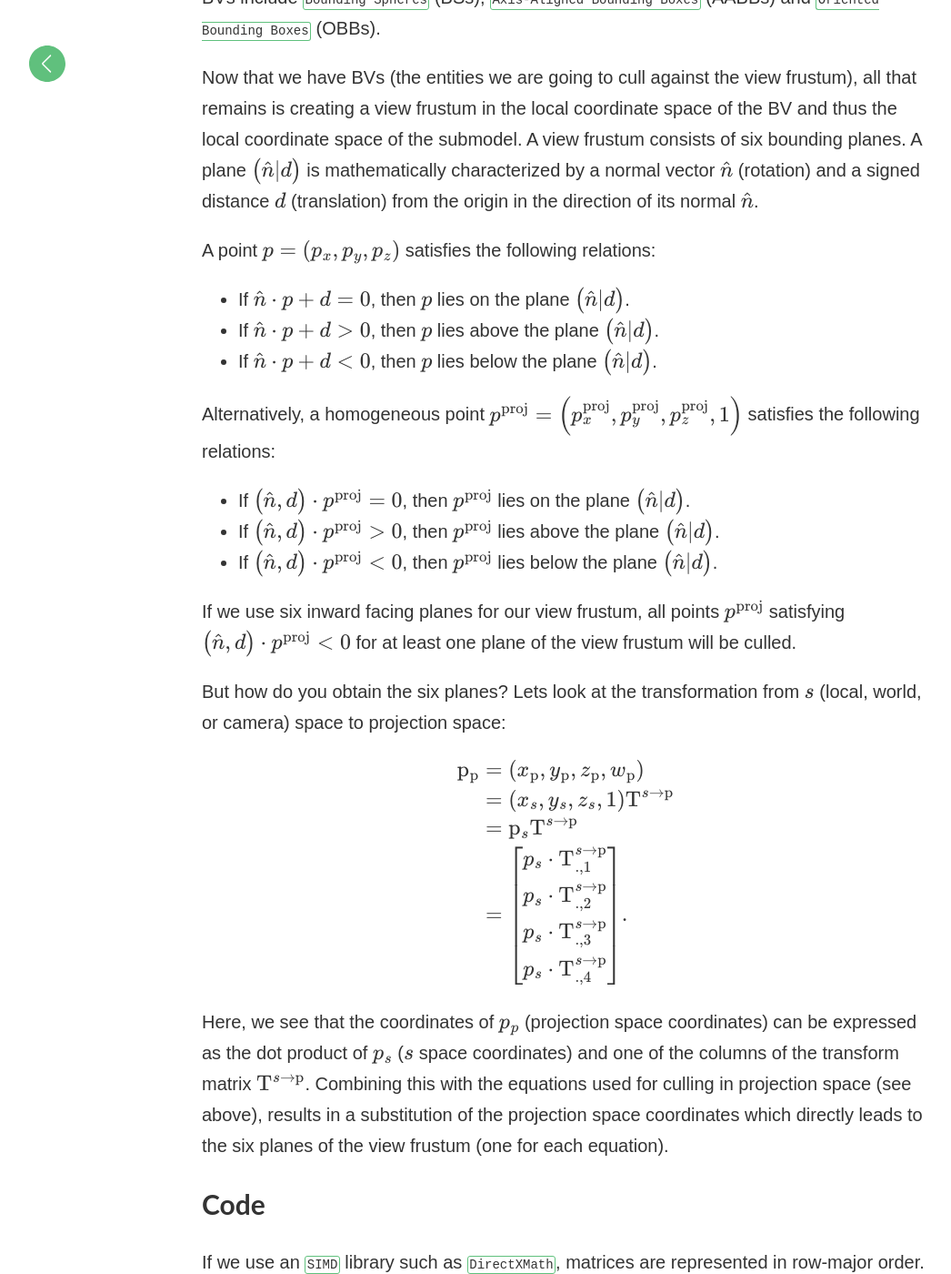
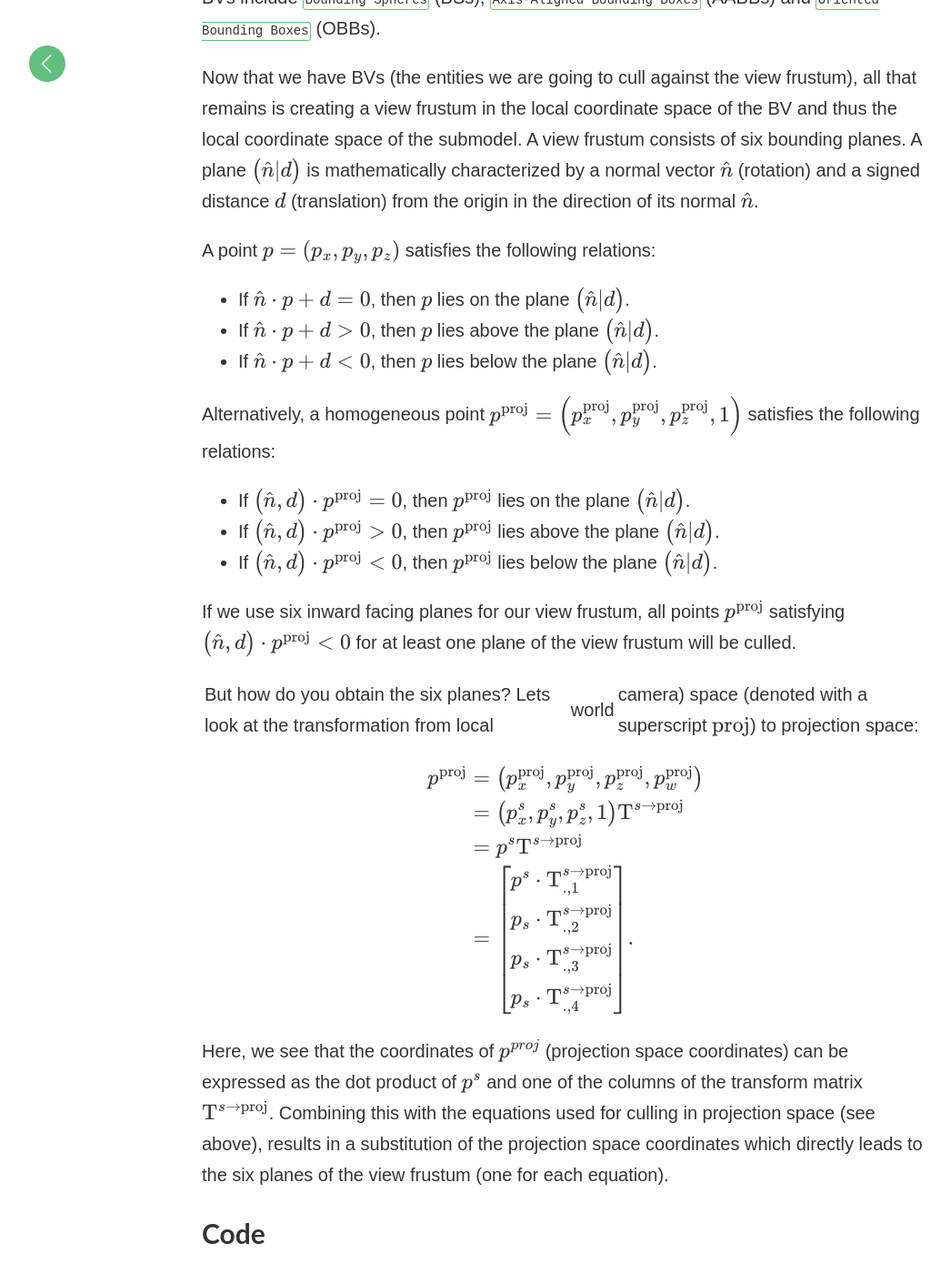
Before and after one commit to matt77hias/Blog, a Jekyll site: the page built from _posts/2017-08-24-creating-a-view-frustum.md, in a window 1280 px wide and 1400 px high, scrolled down 2097 px. Shown: the whole window at 91% size, without its empty margins (18-1064 px from the left). Built offline with Jekyll 4.4.1, drawn with Linux system fonts in a browser that asks for light colours; formulas are drawn with MathJax 3; comment, search, counter and statistics services are not loaded.

Commit message:
Update 2017-08-24-creating-a-view-frustum.md

```diff
--- a/_posts/2017-08-24-creating-a-view-frustum.md
+++ b/_posts/2017-08-24-creating-a-view-frustum.md
@@ -41,29 +41,29 @@ Typically, a `Bounding Volume` (BV) is associated with and expressed in the loca
 
 Now that we have BVs (the entities we are going to cull against the view frustum), all that remains is creating a view frustum in the local coordinate space of the BV and thus the local coordinate space of the submodel. A view frustum consists of six bounding planes. A plane $$\left(\hat{n} \vert d\right)$$ is mathematically characterized by a normal vector $$\hat{n}$$ (rotation) and a signed distance $$d$$ (translation) from the origin in the direction of its normal $$\hat{n}$$.
 
-A point $$p=\left(p_x,p_y,p_z\right)$$ satisfies the following relations:
+A point $$p = \left(p_x,p_y,p_z\right)$$ satisfies the following relations:
 * If $$\hat{n} \cdot p + d  =  0$$, then $$p$$ lies on the plane $$\left(\hat{n} \vert d\right)$$.
 * If $$\hat{n} \cdot p + d \gt 0$$, then $$p$$ lies above the plane $$\left(\hat{n} \vert d\right)$$.
 * If $$\hat{n} \cdot p + d \lt 0$$, then $$p$$ lies below the plane $$\left(\hat{n} \vert d\right)$$.
 
-Alternatively, a homogeneous point $$p^{\mathrm{proj}}=\left(p_x^{\mathrm{proj}},p_y^{\mathrm{proj}},p_z^{\mathrm{proj}},1\right)$$ satisfies the following relations:
+Alternatively, a homogeneous point $$p^{\mathrm{proj}} = \left(p_x^{\mathrm{proj}},p_y^{\mathrm{proj}},p_z^{\mathrm{proj}},1\right)$$ satisfies the following relations:
 * If $$\left(\hat{n}, d\right) \cdot p^{\mathrm{proj}}  =  0$$, then $$p^{\mathrm{proj}}$$ lies on the plane $$\left(\hat{n} \vert d\right)$$.
 * If $$\left(\hat{n}, d\right) \cdot p^{\mathrm{proj}} \gt 0$$, then $$p^{\mathrm{proj}}$$ lies above the plane $$\left(\hat{n} \vert d\right)$$.
 * If $$\left(\hat{n}, d\right) \cdot p^{\mathrm{proj}} \lt 0$$, then $$p^{\mathrm{proj}}$$ lies below the plane $$\left(\hat{n} \vert d\right)$$.
 
 If we use six inward facing planes for our view frustum, all points $$p^{\mathrm{proj}}$$ satisfying $$\left(\hat{n}, d\right) \cdot p^{\mathrm{proj}} \lt 0$$ for at least one plane of the view frustum will be culled.
 
-But how do you obtain the six planes? Lets look at the transformation from $$s$$ (local, world, or camera) space to projection space:
+But how do you obtain the six planes? Lets look at the transformation from local|world|camera) space (denoted with a superscript $$\mathrm{proj}$$) to projection space:
 
 $$\begin{align}
-\mathrm{p_{p}}
-&= \left( x_{\mathrm{p}}, y_{\mathrm{p}}, z_{\mathrm{p}}, w_{\mathrm{p}} \right) \\
-&= \left( x_{s}, y_{s}, z_{s}, 1 \right) \mathrm{T}^{s \rightarrow \mathrm{p}} \\
-&= \mathrm{p}_{s} \mathrm{T}^{s \rightarrow \mathrm{p}} \\
-&= \begin{bmatrix}p_{s} \cdot \mathrm{T}_{.,1}^{s \rightarrow \mathrm{p}} \\p_{s} \cdot \mathrm{T}_{.,2}^{s \rightarrow \mathrm{p}} \\p_{s} \cdot \mathrm{T}_{.,3}^{s \rightarrow \mathrm{p}} \\p_{s} \cdot \mathrm{T}_{.,4}^{s \rightarrow \mathrm{p}} \end{bmatrix}.
+p^{\mathrm{proj}}
+&= \left( p_x^{\mathrm{proj}}, p_y^{\mathrm{proj}}, p_z^{\mathrm{proj}}, p_w^{\mathrm{proj}} \right) \\
+&= \left( p_x^s, p_y^s, p_z^s, 1 \right) \mathrm{T}^{s \rightarrow \mathrm{proj}} \\
+&= p^s \mathrm{T}^{s \rightarrow \mathrm{proj}} \\
+&= \begin{bmatrix}p^{s} \cdot \mathrm{T}_{.,1}^{s \rightarrow \mathrm{proj}} \\p_{s} \cdot \mathrm{T}_{.,2}^{s \rightarrow \mathrm{proj}} \\p_{s} \cdot \mathrm{T}_{.,3}^{s \rightarrow \mathrm{proj}} \\p_{s} \cdot \mathrm{T}_{.,4}^{s \rightarrow \mathrm{proj}} \end{bmatrix}.
 \end{align}$$
 
-Here, we see that the coordinates of $$p_{p}$$ (projection space coordinates) can be expressed as the dot product of $$p_{s}$$ ($$s$$ space coordinates) and one of the columns of the transform matrix $$\mathrm{T}^{s \rightarrow \mathrm{p}}$$. Combining this with the equations used for culling in projection space (see above), results in a substitution of the projection space coordinates which directly leads to the six planes of the view frustum (one for each equation).
+Here, we see that the coordinates of $$p^{proj}$$ (projection space coordinates) can be expressed as the dot product of $$p^{s}$$ and one of the columns of the transform matrix $$\mathrm{T}^{s \rightarrow \mathrm{proj}}$$. Combining this with the equations used for culling in projection space (see above), results in a substitution of the projection space coordinates which directly leads to the six planes of the view frustum (one for each equation).
 
 # Code
 If we use an `SIMD` library such as `DirectXMath`, matrices are represented in row-major order. Each row of a matrix will be put in an SIMD register. To perform additions and subtractions between columns, one could retrieve the individual elements and perform the arithmetic operations without using SIMD. Alternatively, one could take the transpose of the matrix (*columns become rows and vice versa*) to perform the arithmetic operations using SIMD:
```
